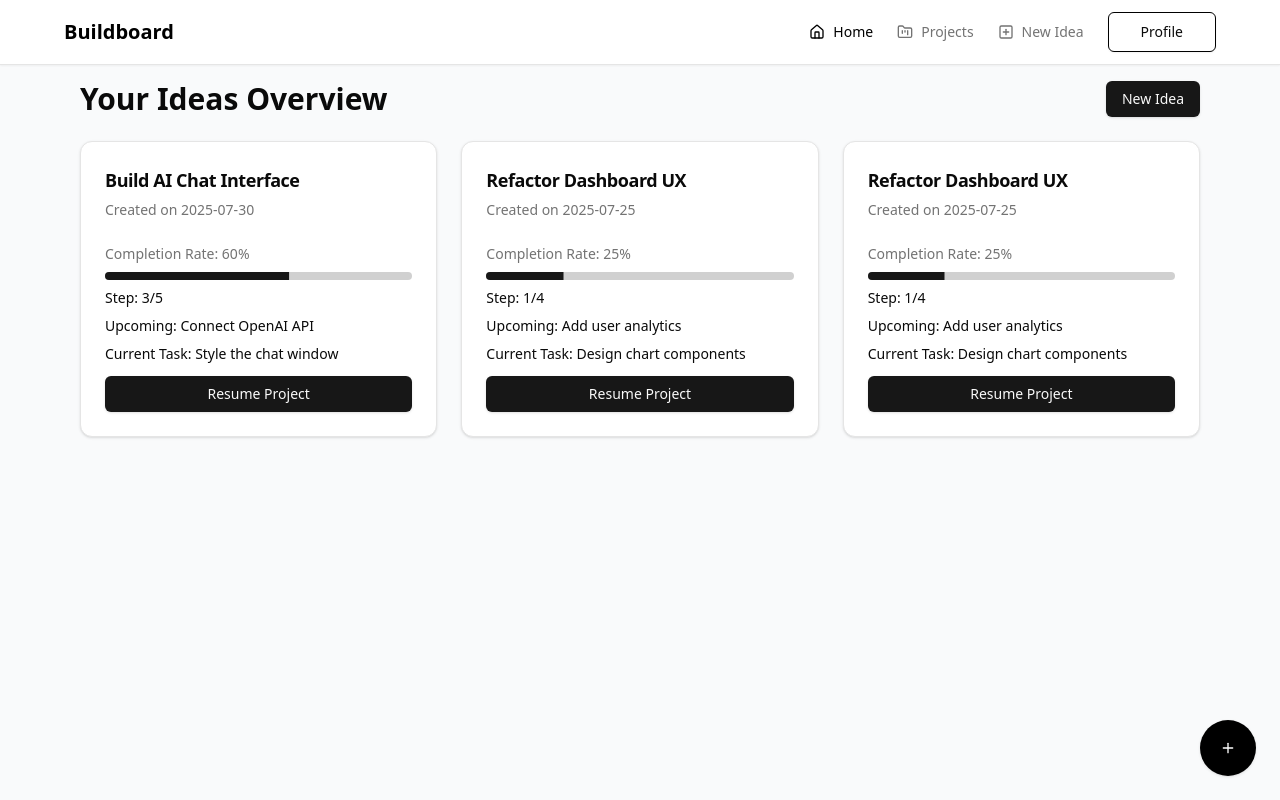
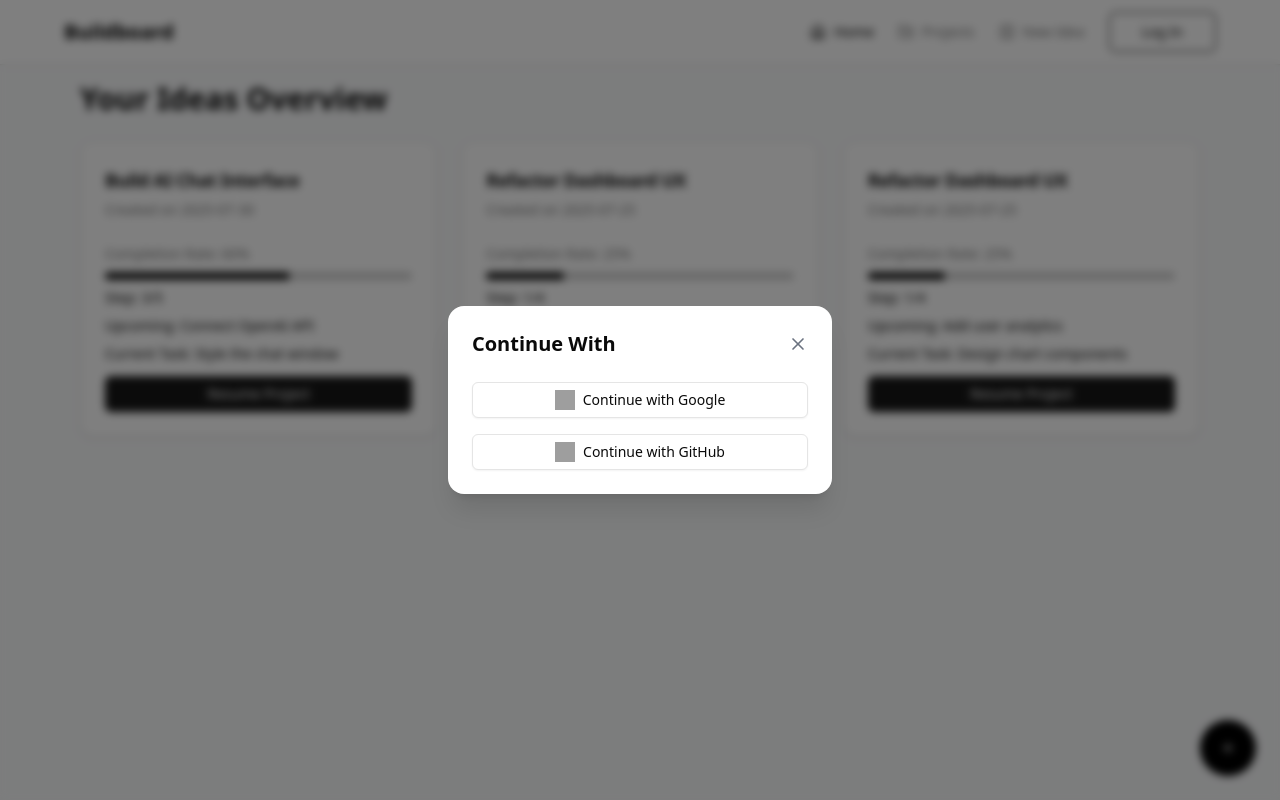
Before and after one commit to happylove32c/buildboard2, a Next.js app in the folder buildboard/: page / in a window 1280 px wide. Both pictures are taken after a click on the button "Log In". Built offline with nearby package versions, Linux system fonts and the light colour scheme; grey boxes are pictures that could not be loaded.

Commit message:
fixed:context

```diff
--- a/buildboard/app/layout.tsx
+++ b/buildboard/app/layout.tsx
@@ -1,27 +1,29 @@
-import type { Metadata } from "next";
-import { Geist, Geist_Mono } from "next/font/google";
-import { AuthToggleProvider } from "@/context/AuthToggleContext"
-import "./globals.css";
+import type { Metadata } from "next"
+import { Geist, Geist_Mono } from "next/font/google"
+import { AuthToggleProvider, useAuthToggle } from "@/context/AuthToggleContext"
+import AuthModal from "@/components/AuthModal"
+import "./globals.css"
+import AuthModalWrapper from "@/components/AuthModalWrapper"
 
 const geistSans = Geist({
   variable: "--font-geist-sans",
   subsets: ["latin"],
-});
+})
 
 const geistMono = Geist_Mono({
   variable: "--font-geist-mono",
   subsets: ["latin"],
-});
+})
 
 export const metadata: Metadata = {
   title: "Home | Buildboard",
   description: "By Loveday",
-};
+}
 
 export default function RootLayout({
   children,
 }: Readonly<{
-  children: React.ReactNode;
+  children: React.ReactNode
 }>) {
   return (
     <html lang="en">
@@ -29,9 +31,11 @@ export default function RootLayout({
         className={`${geistSans.variable} ${geistMono.variable} antialiased`}
       >
         <AuthToggleProvider>
-        {children}
+          {children}
+          {/* 👇 Modal is globally available, even if rendered from AuthButton */}
+          <AuthModalWrapper />
         </AuthToggleProvider>
       </body>
     </html>
-  );
+  )
 }
--- a/buildboard/app/page.tsx
+++ b/buildboard/app/page.tsx
@@ -46,9 +46,6 @@ export default function Home() {
         <div className="flex items-center justify-between flex-wrap gap-2">
           <h1 className="text-3xl font-bold">Your Ideas Overview</h1>
           <Link href="/new">
-            <Button variant="default" className="flex items-center gap-2">
-              <span>New Idea</span>
-            </Button>
           </Link>
         </div>
 
--- a/buildboard/components/AuthButton.tsx
+++ b/buildboard/components/AuthButton.tsx
@@ -3,13 +3,56 @@
 
 import { useAuthToggle } from "@/context/AuthToggleContext"
 import { Button } from "@/components/ui/button"
+import { createClientComponentClient } from "@supabase/auth-helpers-nextjs"
+import { useEffect, useState } from "react"
+import Image from "next/image"
+import { createClient } from "@supabase/supabase-js"
 
 export default function AuthButton() {
-  const { isLogin, toggleAuth } = useAuthToggle()
+  const { openModal } = useAuthToggle()
+  const supabaseUrl = "https://nwdkutfmmxdgzlplzeafx.supabase.co"
+  const supabaseAnonKey = "eyJhbGciOiJIUzI1NiIsInR5cCI6IkpXVCJ9.eyJpc3MiOiJzdXBhYmFzZSIsInJlZiI6Im53ZGt1Zm1teGRnemxscHplYWZ4Iiwicm9sZSI6ImFub24iLCJpYXQiOjE3NTQwNDYxNDcsImV4cCI6MjA2OTYyMjE0N30.aYsAVsLVpfnPFcWYqMHm01WLXiQYkmPd2p2FCvdXY20"
+  const supabase = createClient(supabaseUrl, supabaseAnonKey)
+  const [user, setUser] = useState<any>(null)
+
+  useEffect(() => {
+    supabase.auth.getUser().then(({ data }) => {
+      if (data.user) {
+        setUser(data.user)
+      }
+    })
+
+    // Optional: listen to auth changes
+    const { data: listener } = supabase.auth.onAuthStateChange((event, session) => {
+      setUser(session?.user || null)
+    })
+
+    return () => {
+      listener?.subscription.unsubscribe()
+    }
+  }, [])
+
+  if (user) {
+    const avatarUrl =
+      user.user_metadata?.avatar_url ||
+      `https://ui-avatars.com/api/?name=${user.user_metadata?.name || "User"}`
+
+    return (
+      <Button variant="ghost" className="p-0 rounded-full overflow-hidden w-10 h-10">
+        <Image
+          src={avatarUrl}
+          alt="Profile"
+          width={40}
+          height={40}
+          className="rounded-full object-cover"
+        />
+      </Button>
+    )
+  }
 
   return (
-    <Button variant="outline" className="border border-black" size="lg" onClick={toggleAuth}>
-      {isLogin ? "Log In" : "Profile"}
+    <Button variant="outline" className="border border-black" size="lg" onClick={openModal}>
+      Log In
     </Button>
   )
 }
--- a/buildboard/components/AuthModal.jsx
+++ b/buildboard/components/AuthModal.tsx
@@ -1,15 +1,33 @@
+// components/AuthModal.tsx
 "use client"
 
 import { Fragment } from "react"
 import { Dialog, Transition } from "@headlessui/react"
 import { X } from "lucide-react"
 import { Button } from "@/components/ui/button"
+import { useAuthToggle } from "@/context/AuthToggleContext"
+import { createClient } from "@supabase/supabase-js"
+import { createClientComponentClient } from "@supabase/auth-helpers-nextjs"
+import { useRouter } from "next/navigation"
 
-export default function AuthModal({ isOpen, onClose }) {
+export default function AuthModal({ isOpen, onClose }: { isOpen: boolean, onClose: () => void }) {
+  const supabaseUrl = "https://nwdkutfmmxdgzlplzeafx.supabase.co"
+  const supabaseAnonKey = "eyJhbGciOiJIUzI1NiIsInR5cCI6IkpXVCJ9.eyJpc3MiOiJzdXBhYmFzZSIsInJlZiI6Im53ZGt1Zm1teGRnemxscHplYWZ4Iiwicm9sZSI6ImFub24iLCJpYXQiOjE3NTQwNDYxNDcsImV4cCI6MjA2OTYyMjE0N30.aYsAVsLVpfnPFcWYqMHm01WLXiQYkmPd2p2FCvdXY20"
+  const supabase = createClient(supabaseUrl, supabaseAnonKey)
+  const router = useRouter()
+
+  const handleOAuthLogin = async (provider: "google" | "github") => {
+    await supabase.auth.signInWithOAuth({
+      provider,
+      options: {
+        redirectTo: `${location.origin}/auth/callback` // Add this route in your Next.js middleware if needed
+      }
+    })
+  }
+
   return (
     <Transition appear show={isOpen} as={Fragment}>
       <Dialog as="div" className="relative z-50" onClose={onClose}>
-        {/* Backdrop */}
         <Transition.Child
           as={Fragment}
           enter="ease-out duration-300"
@@ -22,7 +40,6 @@ export default function AuthModal({ isOpen, onClose }) {
           <div className="fixed inset-0 bg-black/50 backdrop-blur-sm" />
         </Transition.Child>
 
-        {/* Modal */}
         <div className="fixed inset-0 overflow-y-auto">
           <div className="flex min-h-full items-center justify-center px-4 py-8">
             <Transition.Child
@@ -35,42 +52,31 @@ export default function AuthModal({ isOpen, onClose }) {
               leaveTo="opacity-0 scale-95"
             >
               <Dialog.Panel className="w-full max-w-sm transform overflow-hidden rounded-2xl bg-white p-6 shadow-xl transition-all">
-                {/* Header */}
                 <div className="flex items-center justify-between mb-6">
                   <Dialog.Title className="text-xl font-semibold">
                     Continue With
                   </Dialog.Title>
-                  <button
-                    onClick={onClose}
-                    className="text-gray-500 hover:text-gray-700"
-                  >
+                  <button onClick={onClose} className="text-gray-500 hover:text-gray-700">
                     <X size={20} />
                   </button>
                 </div>
 
-                {/* Auth Options */}
                 <div className="space-y-4">
                   <Button
                     variant="outline"
                     className="w-full flex items-center justify-center gap-2 py-2"
-                    onClick={() => {
-                      // handleGoogleLogin()
-                    }}
+                    onClick={() => handleOAuthLogin("google")}
                   >
-                    {/* 👇 Replace with your custom Google icon */}
-                    <img src="/icons/google.svg" alt="Google" className="w-5 h-5" />
+                    <img src="https://www.svgrepo.com/show/475656/google-color.svg" alt="Google" className="w-5 h-5" />
                     Continue with Google
                   </Button>
 
                   <Button
                     variant="outline"
                     className="w-full flex items-center justify-center gap-2 py-2"
-                    onClick={() => {
-                      // handleGitHubLogin()
-                    }}
+                    onClick={() => handleOAuthLogin("github")}
                   >
-                    {/* 👇 Replace with your custom GitHub icon */}
-                    <img src="/icons/github.svg" alt="GitHub" className="w-5 h-5" />
+                    <img src="https://www.svgrepo.com/show/503359/github.svg" alt="GitHub" className="w-5 h-5" />
                     Continue with GitHub
                   </Button>
                 </div>
--- /dev/null
+++ b/buildboard/components/AuthModalWrapper.tsx
@@ -0,0 +1,12 @@
+"use client"
+
+import { useAuthToggle } from "@/context/AuthToggleContext"
+import AuthModal from "@/components/AuthModal"
+
+export default function AuthModalWrapper() {
+  const { isModalOpen, closeModal } = useAuthToggle()
+
+  return <AuthModal isOpen={isModalOpen} onClose={closeModal} />
+}
+// This component is used to wrap the AuthModal and provide it with the necessary props
+// It can be placed in the layout or any other component where you want to use the Auth
--- a/buildboard/context/AuthToggleContext.tsx
+++ b/buildboard/context/AuthToggleContext.tsx
@@ -4,19 +4,21 @@
 import { createContext, useContext, useState, ReactNode } from "react"
 
 type AuthToggleContextType = {
-  isLogin: boolean
-  toggleAuth: () => void
+  isModalOpen: boolean
+  openModal: () => void
+  closeModal: () => void
 }
 
 const AuthToggleContext = createContext<AuthToggleContextType | undefined>(undefined)
 
 export const AuthToggleProvider = ({ children }: { children: ReactNode }) => {
-  const [isLogin, setIsLogin] = useState(true)
+  const [isModalOpen, setIsModalOpen] = useState(false)
 
-  const toggleAuth = () => setIsLogin(prev => !prev)
+  const openModal = () => setIsModalOpen(true)
+  const closeModal = () => setIsModalOpen(false)
 
   return (
-    <AuthToggleContext.Provider value={{ isLogin, toggleAuth }}>
+    <AuthToggleContext.Provider value={{ isModalOpen, openModal, closeModal }}>
       {children}
     </AuthToggleContext.Provider>
   )
--- a/buildboard/package.json
+++ b/buildboard/package.json
@@ -12,8 +12,11 @@
     "@headlessui/react": "^2.2.7",
     "@radix-ui/react-progress": "^1.1.7",
     "@radix-ui/react-slot": "^1.2.3",
+    "@supabase/auth-helpers-nextjs": "^0.10.0",
+    "@supabase/supabase-js": "^2.53.0",
     "class-variance-authority": "^0.7.1",
     "clsx": "^2.1.1",
+    "dotenv": "^17.2.1",
     "framer-motion": "^12.23.12",
     "lucide-react": "^0.535.0",
     "next": "15.4.5",
```
Also changed, not shown: buildboard/lib/supabaseClient.ts (added, +7 -0 lines), 1 other file (tests, documents, lock files or other folders).
